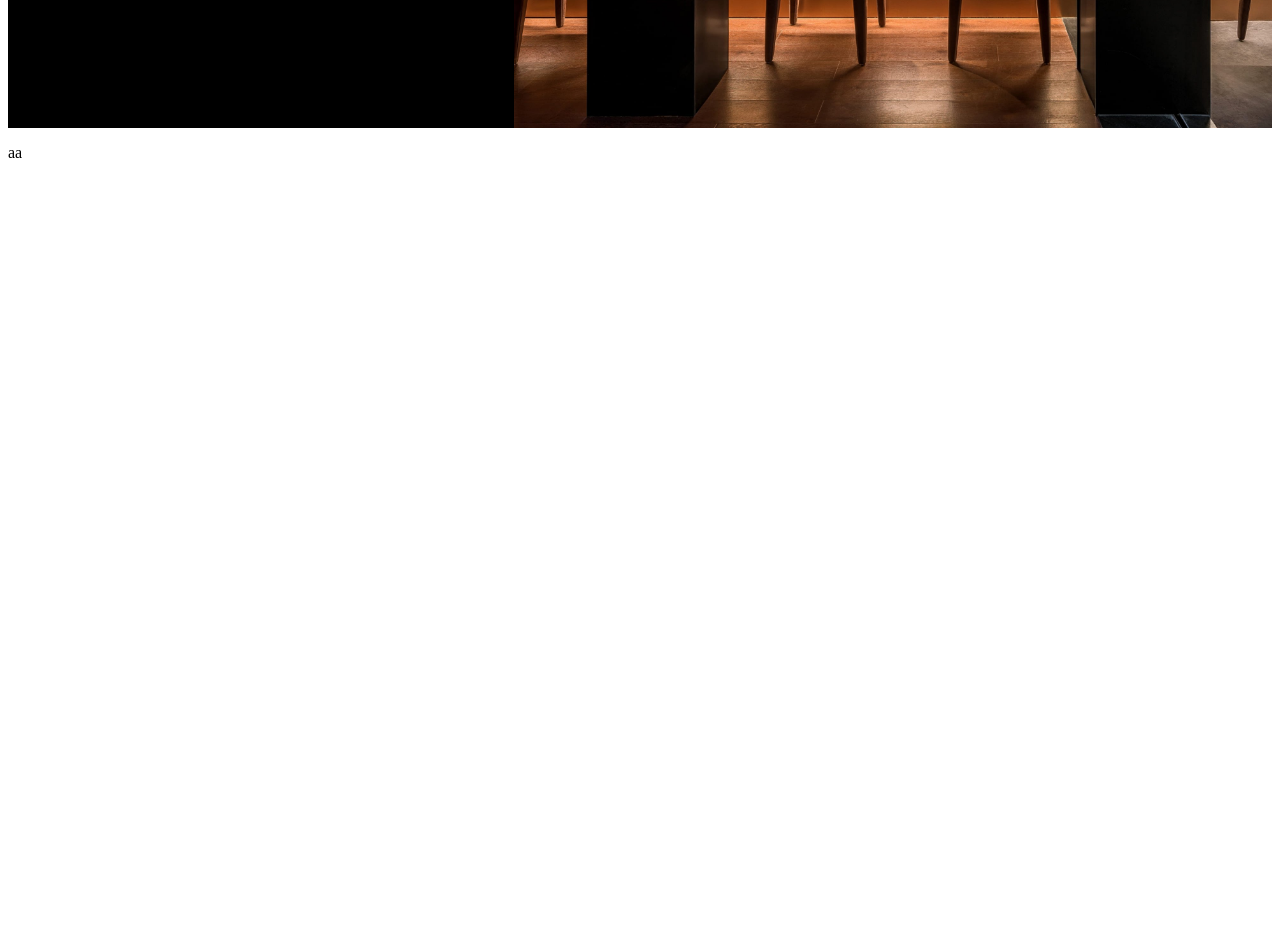
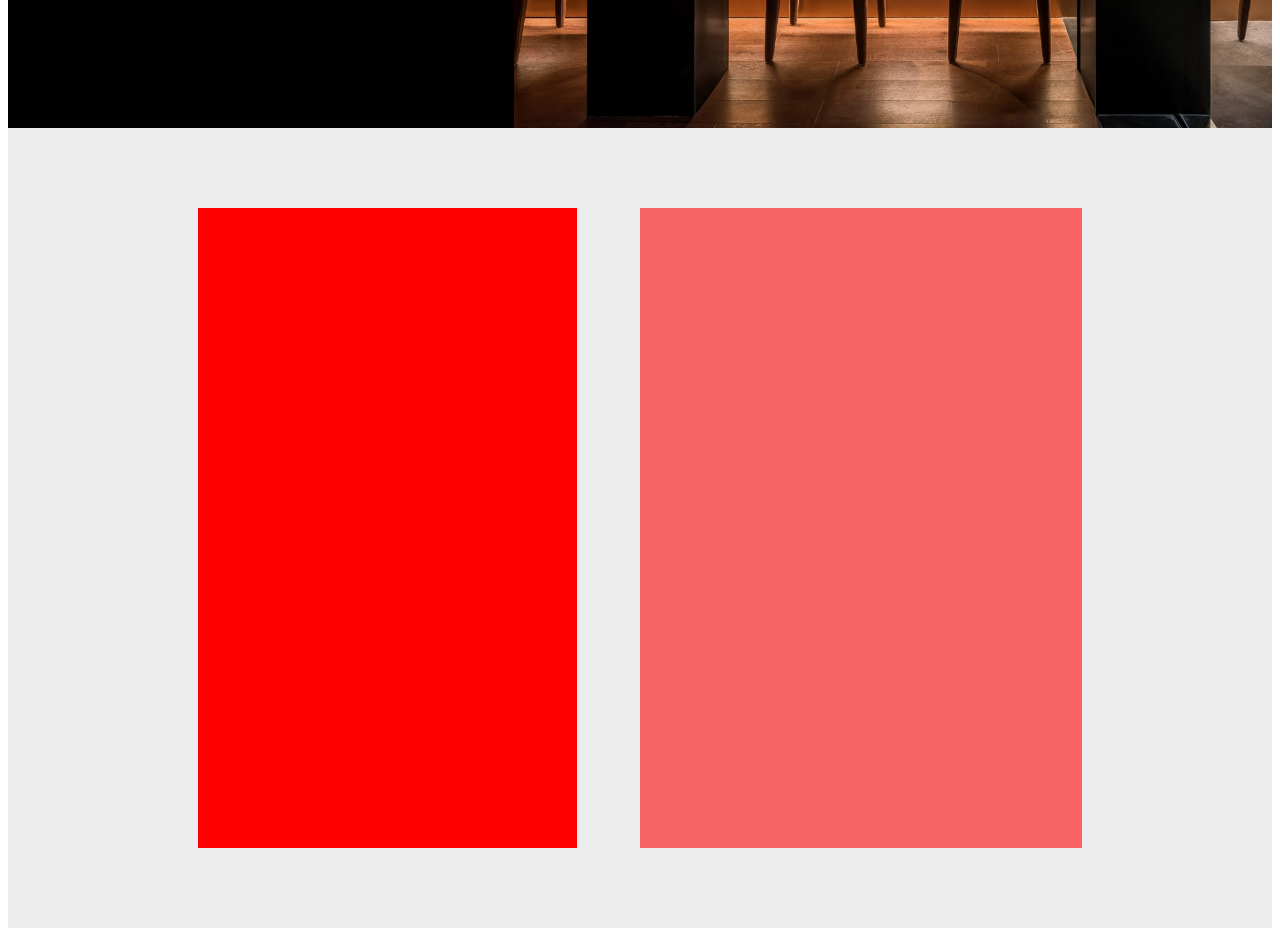
Before and after one commit to AngeloDima/proj-html-vuejs, a Vue app: page / in a window 1280 px wide. Shown: the part 680-1616 px from the top of the page. Before the commit the page ends 858 px from the top, so only its background shows below. Built offline with nearby package versions, Linux system fonts and the light colour scheme.

Commit message:
Section_one (macro section color)

```diff
--- a/src/components/section_one.vue
+++ b/src/components/section_one.vue
@@ -1,7 +1,8 @@
 <template>
-    <div>
-        <p>aa</p>
-    </div>
+    <section id="section_two">
+        <div class="Sx"></div>
+        <div class="Dx"></div>
+    </section>
 </template>
 
 <script>
@@ -11,5 +12,25 @@
 </script>
 
 <style lang="scss" scoped>
+    #section_two{
+        width: 100%;
+        height: 100vh;
+        background-color: rgb(236, 236, 236);
+        display: flex;
+        justify-content: center;
+        align-items: center;
+        gap: 5%;
 
+        .Sx{
+            width: 30%;
+            height: 80%;
+            background-color: red;
+        }
+
+        .Dx{
+            width: 35%;
+            height: 80%;
+            background-color: rgba(255, 0, 0, 0.582);
+        }
+    }
 </style>
```
